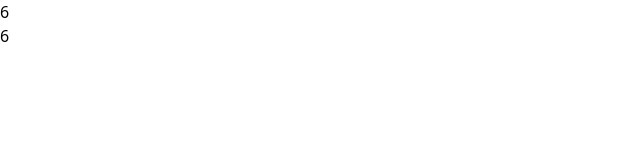
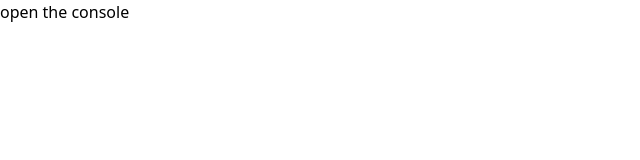
Before and after one commit to aligorgin/JS-yard, a Next.js app: page / in a window 1280 px wide. Shown: the top 160 px of the page, without its empty margins (0-640 px from the left). Built offline with nearby package versions, Linux system fonts and the light colour scheme.

Commit message:
sum up changed

```diff
--- a/src/algorithms/SumUp.tsx
+++ b/src/algorithms/SumUp.tsx
@@ -1,23 +1,36 @@
 export default function SumUp() {
 
-    const sumUp = (n: number) => {
-        let result = 0;
-        for (let i = 1; i <= n; i++) {
-            result += i;
-        }
-        return result;
+    // const sumDown = (n: number) => {
+    //     let result = 0;
+    //     for (let i = 1; i <= n; i++) {
+    //         result += i; // 0(n)
+    //     }
+    //     return result;
+    // }
+
+    const sumDown = (n: number) => {
+        return (n / 2) * (1 + n); //o(1)
+    }
+    console.log(sumDown(3))
+
+    // const sumTheseNumbers = (numbers: []) => {
+    //     let result = 0;
+    //     for (const number of numbers) {
+    //         result += number;  //o(m)
+    //     }
+    //     return result;
+    // }
+
+    const sumTheseNumbers = (numbers: []) => {
+        return numbers.reduce((sum, curNum) => sum + curNum, 0)
     }
 
-    const sumUpWithGoodPerf = (n:number) => {
-        return (n / 2) * (1 + n);
-    }
+    console.log(sumTheseNumbers([10, 10, 10, 3]))
 
 
     return (
         <div>
-            {sumUp(3)}
-            <br/>
-            {sumUpWithGoodPerf(3)}
+            open the console
         </div>
     )
 }
```
